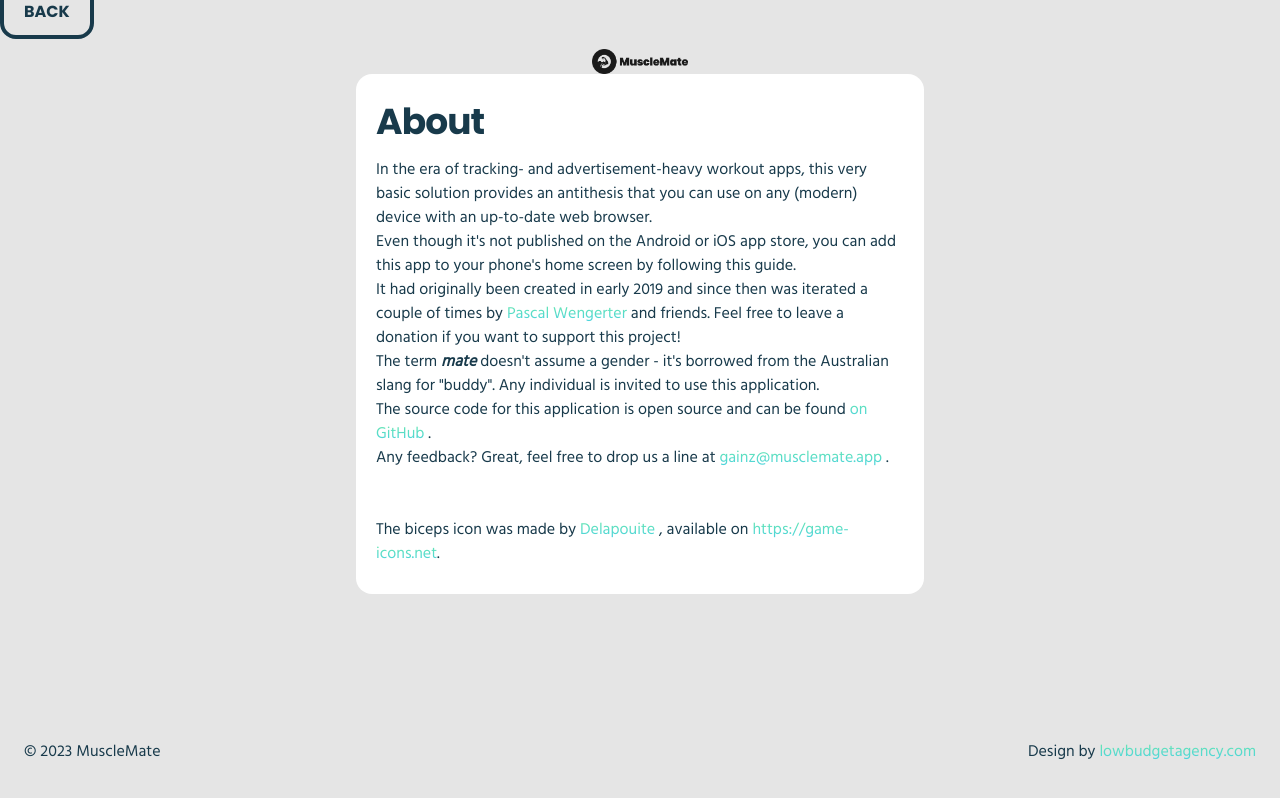
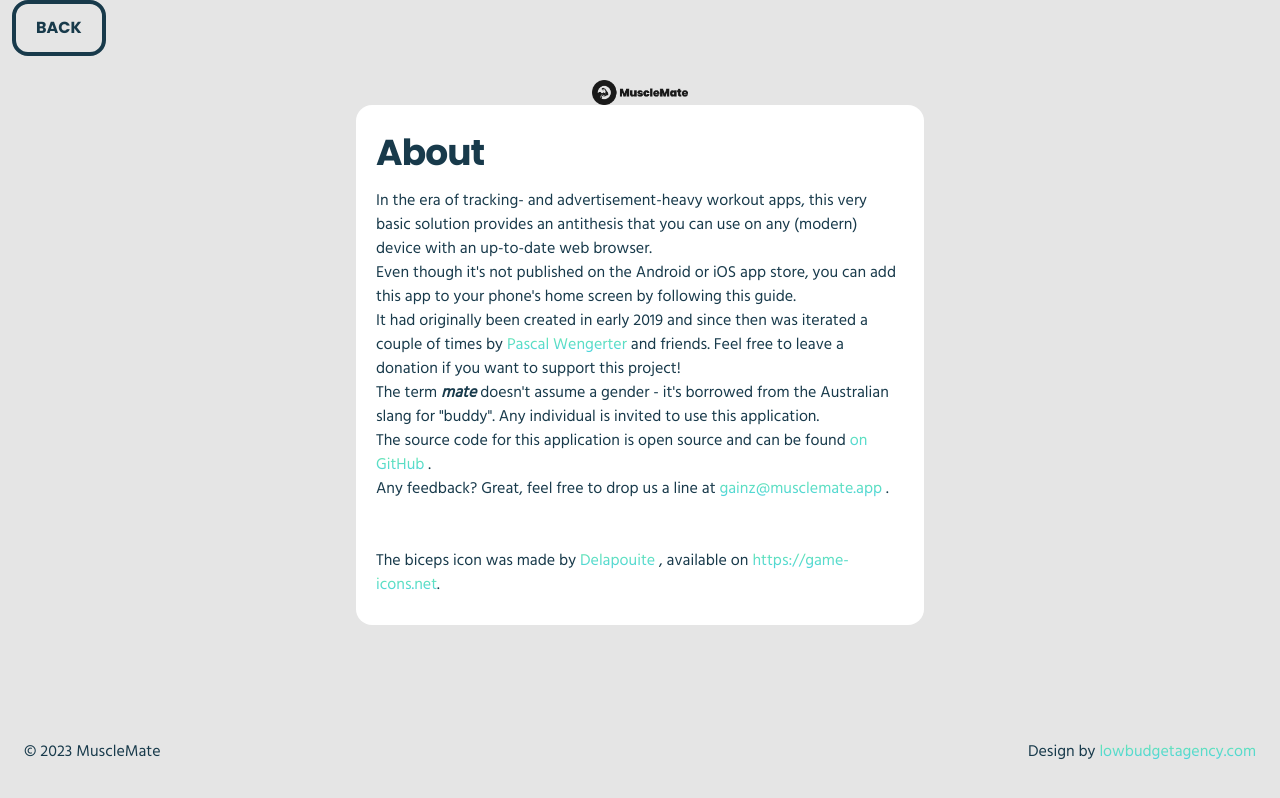
Before and after one commit to pascalwengerter/musclemate-frontend, a Vue app: page /about in a window 1280 px wide. Built offline with nearby package versions, Linux system fonts and the light colour scheme.

Commit message:
make BackButton more accessable

```diff
--- a/src/components/BackButton.vue
+++ b/src/components/BackButton.vue
@@ -1,7 +1,7 @@
 <template>
-  <a
-    class="btn text-dark border-dark border-4 py-3 px-5 text-dark border-dark border-4 py-3 px-5"
+  <button
+    class="btn text-dark border-dark border-4 py-3 px-5 mx-3"
     @click="$router.go(-1)"
-    >Back</a
+    >Back</button
   >
 </template>
```
